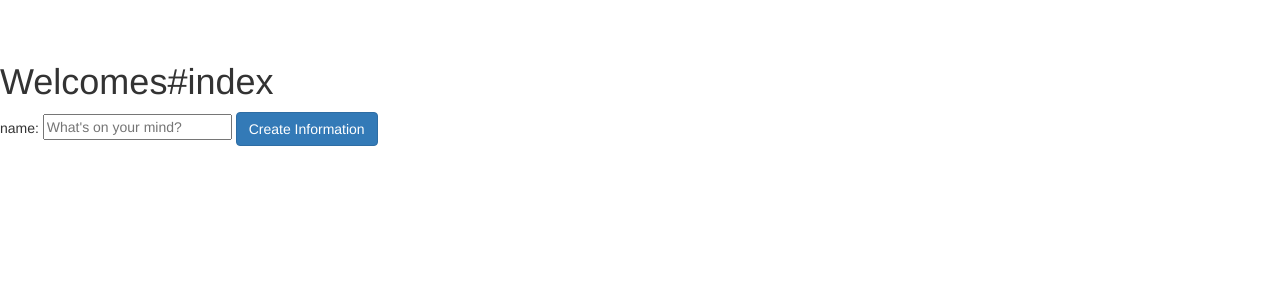
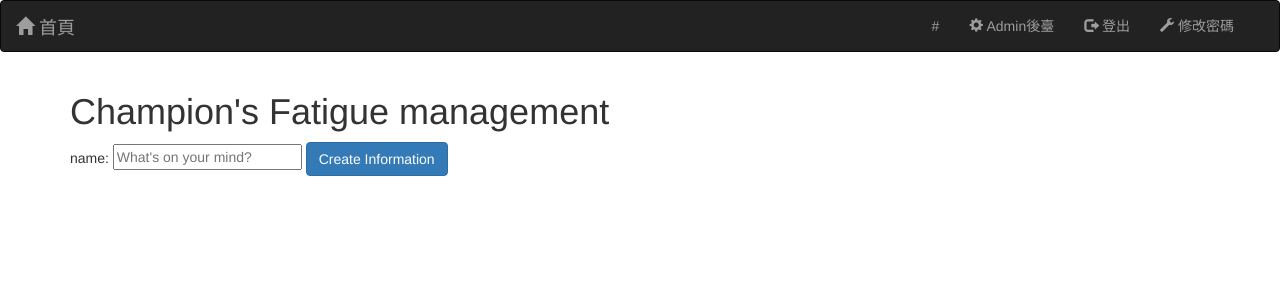
Before and after one commit to uio456/juile-jump, a Rails app: page / in a window 1280 px wide. Shown: the top 300 px of the page. Run offline with Rails 7, Linux system fonts and the light colour scheme; the visitor is signed in with stand-in values (Sample User, id 1); style sheets or scripts are compiled from the project's sources; some libraries are stand-ins or nearby versions.

Commit message:
optimzie index page

```diff
--- a/app/assets/stylesheets/application.scss
+++ b/app/assets/stylesheets/application.scss
@@ -13,4 +13,5 @@
  *= require_tree .
  *= require_self
  */
+@import "bootstrap-sprockets";
 @import "bootstrap";
--- a/app/views/informations/index.html.erb
+++ b/app/views/informations/index.html.erb
@@ -1,4 +1,4 @@
-<h1>Welcomes#index</h1>
+<h1>Champion's Fatigue management</h1>
 <%= form_for @information, url: informations_path do |f| %>
  name: <%= f.text_field :name, placeholder: "What's on your mind?" %>
 
--- a/app/views/layouts/application.html.erb
+++ b/app/views/layouts/application.html.erb
@@ -9,9 +9,65 @@
     <%= javascript_include_tag 'application', 'data-turbolinks-track': 'reload' %>
   </head>
 
-  <body>
-    <p class="notice"><%= notice %></p>
-    <p class="alert"><%= alert %></p>
-    <%= yield %>
+ <body>
+    <nav class="navbar navbar-inverse">
+       <div class="container-fluid">
+        <!-- Brand and toggle get grouped for better mobile display -->
+        <div class="navbar-header">
+          <button type="button" class="navbar-toggle collapsed" data-toggle="collapse" data-target="#bs-example-navbar-collapse-1" aria-expanded="false">
+            <span class="sr-only">Toggle navigation</span>
+            <span class="icon-bar"></span>
+            <span class="icon-bar"></span>
+            <span class="icon-bar"></span>
+          </button>
+          <%= link_to  "<span class='glyphicon glyphicon-home'></span> 首頁".html_safe , root_path, class: "navbar-brand" %>
+        </div>
+        <!-- Collect the nav links, forms, and other content for toggling -->
+        <div class="collapse navbar-collapse" id="bs-example-navbar-collapse-1">
+          <ul class="pull-right text-right nav navbar-nav">
+            <li>
+              <%= link_to "#"%>
+            </li>
+            <%#= link_to("<span class= 'glyphicon glyphicon-shopping-cart'></span> Cart".html_safe, cart_path) %>
+            <%#= link_to pluralize(current_cart.item_count, 'Cart', cart_path) %>
+
+            <% if current_user %>
+              <% if current_user %>
+                <li><%= link_to "<span class= 'glyphicon glyphicon-cog'></span> Admin後臺".html_safe, admin_root_path %></li>
+              <% end %>
+              <li><%#= link_to("<span class= 'glyphicon glyphicon-list-alt'></span> Order".html_safe, orders_path) %></li>
+              <li><%= link_to("<span class= 'glyphicon glyphicon-log-out'></span> 登出".html_safe, destroy_user_session_path, method: :delete) %></li>
+              <li><%= link_to("<span class= 'glyphicon glyphicon-wrench'></span> 修改密碼".html_safe, edit_user_registration_path) %></li>
+            <% else %>
+              <li><%= link_to('註冊', new_user_registration_path) %></li>
+              <li><%= link_to('登入', new_user_session_path) %></li>
+            <% end %>
+          </ul>
+        </div>
+      </div>
+    </nav>
+    <div class="container">
+      <% if flash[:notice] %>
+        <div class="container">
+          <div class="row">
+            <div class="alert alert-success alert-dismissible" role="alert">
+              <button type="button" class="close" data-dismiss="alert" aria-label="Close"><span aria-hidden="true">&times;</span></button>
+              <%= notice %>
+            </div>
+          </div>
+        </div>
+      <% end %>
+      <% if flash[:alert] %>
+        <div class="container">
+          <div class="row">
+            <div class="alert alert-danger alert-dismissible" role="alert">
+              <button type="button" class="close" data-dismiss="alert" aria-label="Close"><span aria-hidden="true">&times;</span></button>
+              <%= alert %>
+            </div>
+          </div>
+        </div>
+      <% end %>
+      <%= yield %>
+    </div>
   </body>
 </html>
```
